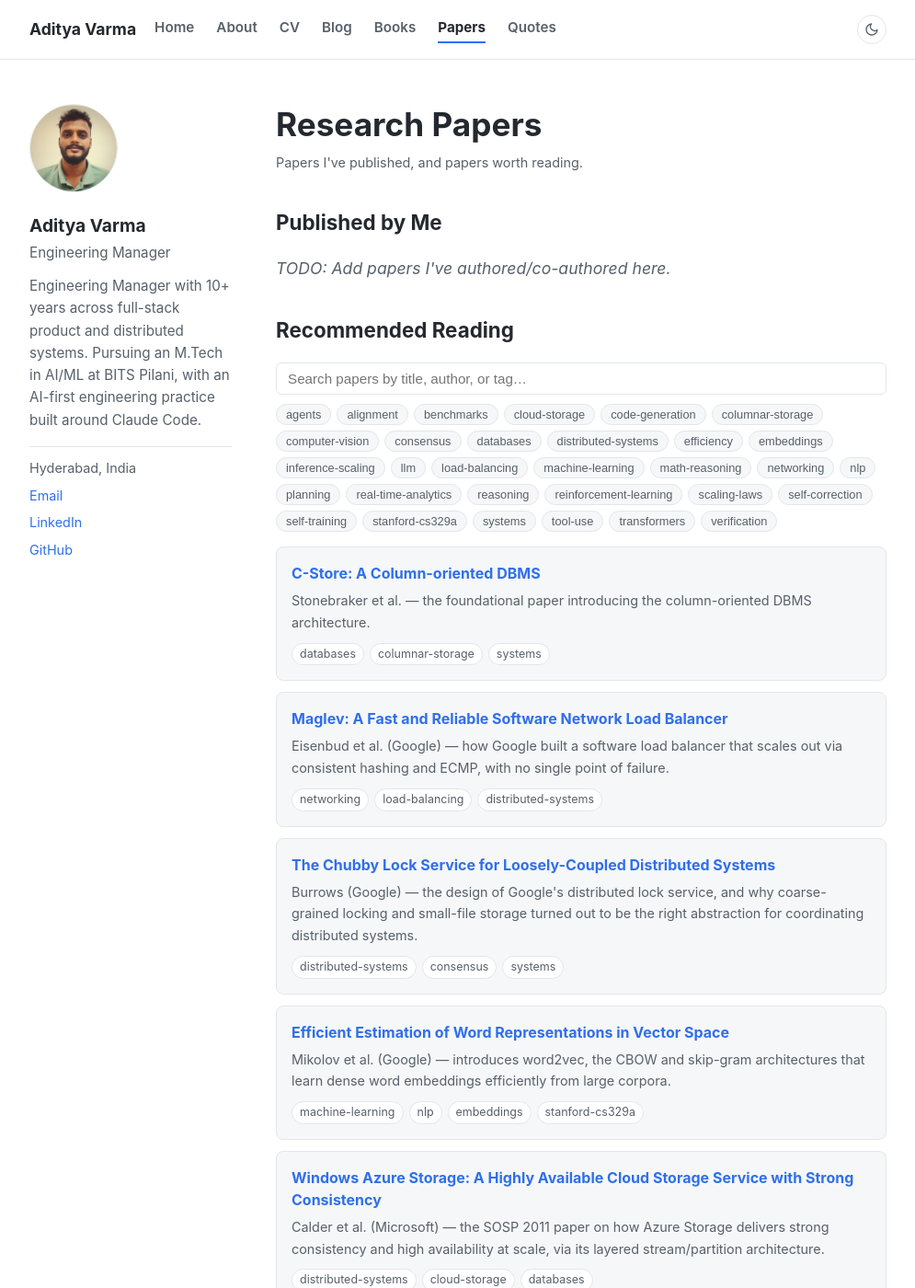
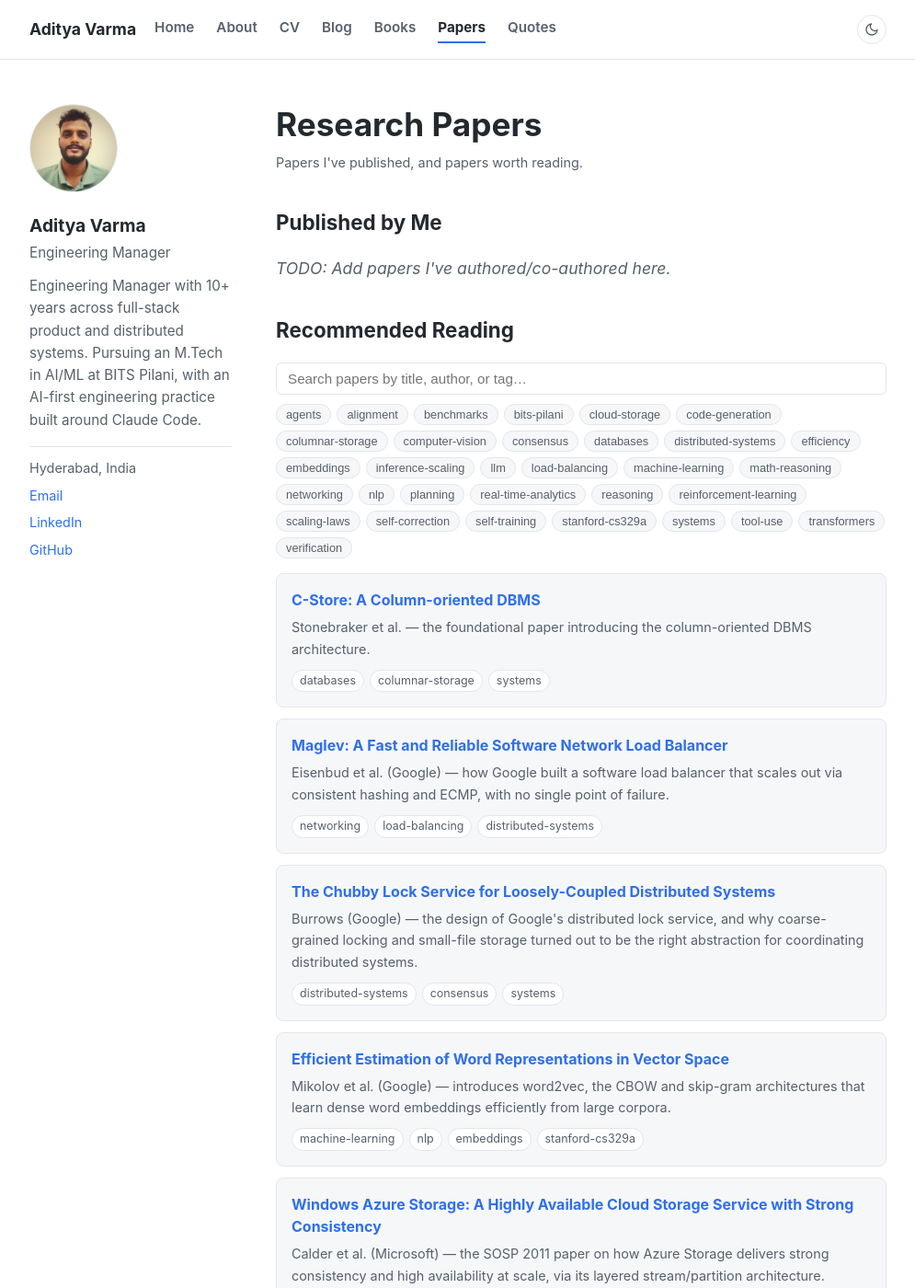
Before and after one commit to adityavarma1234/adityavarma1234.github.io, a Jekyll site: the page built from papers/index.html, in a window 1280 px wide and 1400 px high. Shown: the whole window at 92% size, without its empty margins (142-1137 px from the left). Built offline with Jekyll 4.4.1, drawn with Linux system fonts in a browser that asks for light colours.

Commit message:
Tag ViT paper as bits-pilani reading
Co-Authored-By: Claude Sonnet 5 <noreply@anthropic.com>

```diff
--- a/papers/index.html
+++ b/papers/index.html
@@ -75,7 +75,7 @@ title: Research Papers
         <li class="paper-tag">systems</li>
       </ul>
     </li>
-    <li class="paper-card" data-tags="machine-learning, computer-vision, transformers, stanford-cs329a">
+    <li class="paper-card" data-tags="machine-learning, computer-vision, transformers, stanford-cs329a, bits-pilani">
       <h3 class="paper-title"><a href="https://arxiv.org/pdf/2010.11929" target="_blank" rel="noopener">An Image is Worth 16x16 Words: Transformers for Image Recognition at Scale</a></h3>
       <p class="paper-meta">Dosovitskiy et al. (Google) &mdash; introduces the Vision Transformer (ViT), showing that a pure transformer applied to sequences of image patches can match or beat convolutional networks on image classification.</p>
       <ul class="paper-tags">
@@ -83,6 +83,7 @@ title: Research Papers
         <li class="paper-tag">computer-vision</li>
         <li class="paper-tag">transformers</li>
         <li class="paper-tag">stanford-cs329a</li>
+        <li class="paper-tag">bits-pilani</li>
       </ul>
     </li>
     <li class="paper-card" data-tags="machine-learning, llm, inference-scaling, stanford-cs329a">
```
